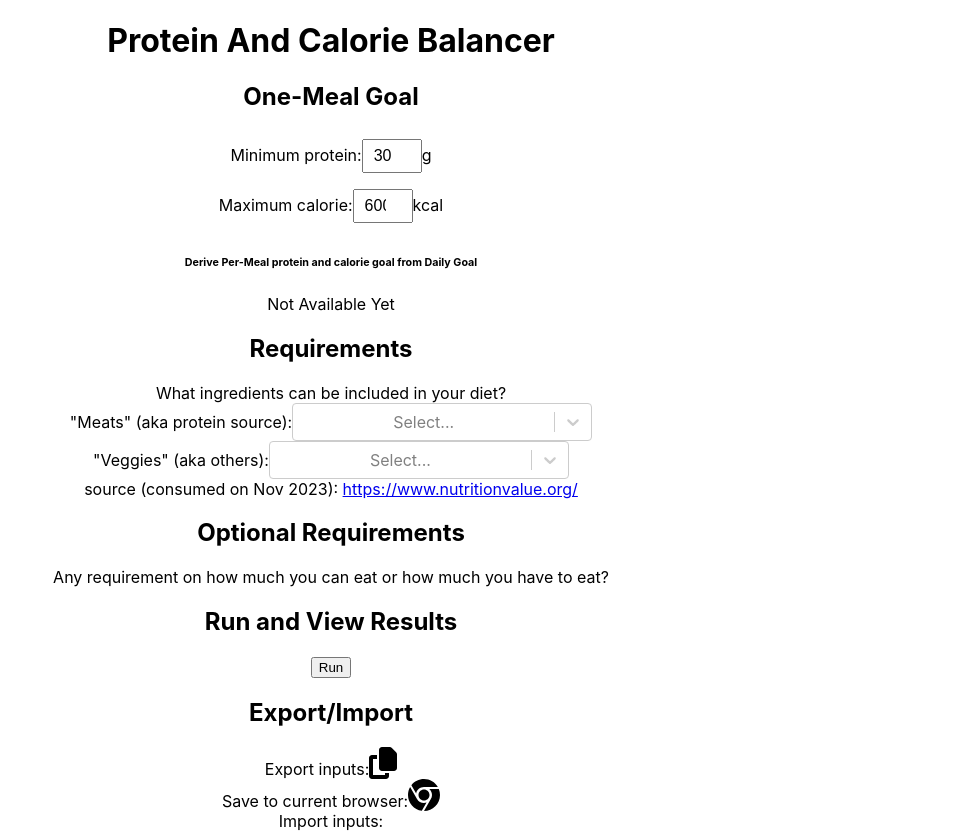
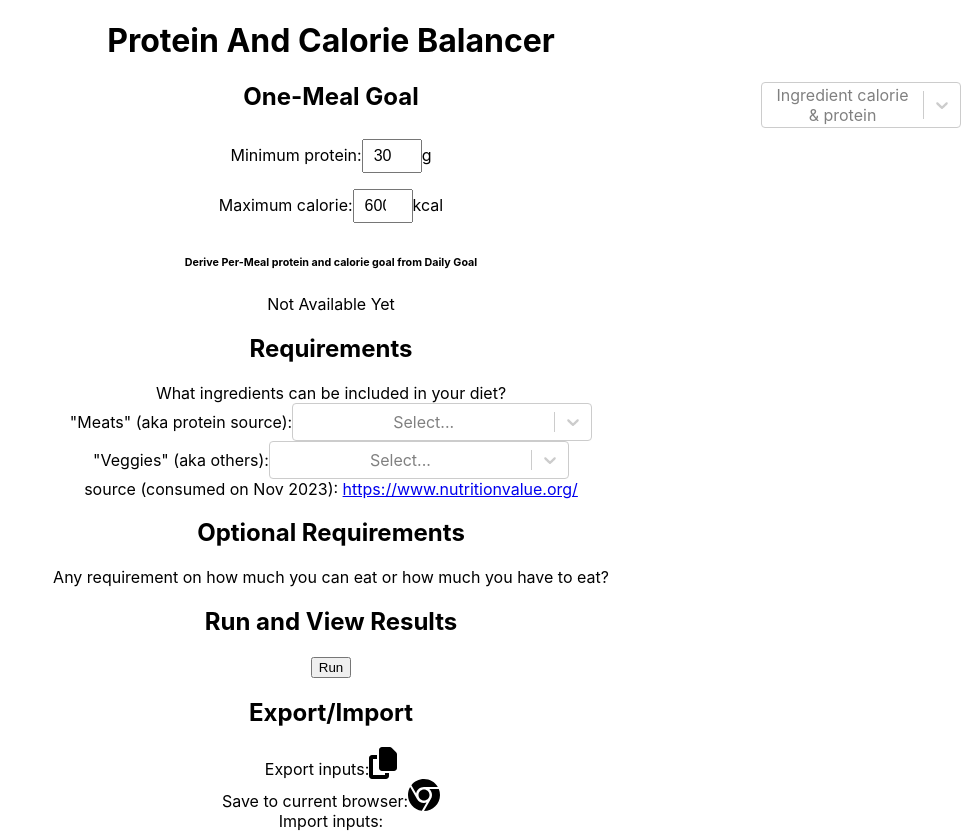
Before and after one commit to harumhl/protein-and-calorie-balancer, a React app: page / in a window 1280 px wide. Shown: the top 833 px of the page, without its empty margins (309-1280 px from the left). Built offline with nearby package versions, Linux system fonts and the light colour scheme.

Commit message:
display protein and calorie of each ingredient / fixing olive oil info!

```diff
--- a/package.json
+++ b/package.json
@@ -1,6 +1,6 @@
 {
   "name": "protein-and-calorie-balancer",
-  "version": "0.2.0",
+  "version": "0.3.0",
   "private": true,
   "dependencies": {
     "@babel/core": "^7.16.0",
--- a/src/App.css
+++ b/src/App.css
@@ -42,6 +42,12 @@
   display: inline-block;
 }
 
+.requirement-dropdown-medium {
+  width: 200px;
+  display: inline-block;
+
+}
+
 .requirement-dropdown-narrow {
   width: 100px;
   display: inline-block;
--- a/src/App.js
+++ b/src/App.js
@@ -131,14 +131,15 @@ const meatOptions = [
     caloriePer100g: 76,
   },
 ];
+
 const veggieOptions = [
   {
     value: "oliveOil",
     label: "Olive Oil",
     source:
-      "https://www.nutritionvalue.org/Egg%2C_fresh%2C_raw%2C_white_nutritional_value.html?size=100%20g",
+      "https://www.nutritionvalue.org/Oil%2C_salad_or_cooking%2C_olive_nutritional_value.html?size=100+g",
     proteinPer100g: 0,
-    caloriePer100g: 40,
+    caloriePer100g: 884,
   },
   {
     value: "butter",
@@ -205,6 +206,13 @@ const veggieOptions = [
     caloriePer100g: 15,
   },
   {
+    value: "celery",
+    label: "Celery",
+    source: "https://www.nutritionvalue.org/Celery%2C_raw_nutritional_value.html?size=100+g",
+    proteinPer100g: 0.7,
+    caloriePer100g: 14,
+  },
+  {
     value: "garlic",
     label: "Garlic",
     source:
@@ -235,6 +243,14 @@ const veggieOptions = [
       "https://www.nutritionvalue.org/Apples%2C_without_skin%2C_raw_nutritional_value.html?size=100+g",
     proteinPer100g: 0.3,
     caloriePer100g: 48,
+  },
+  {
+    value: "appleWithSkin",
+    label: "Apple with skin",
+    source:
+      "https://www.nutritionvalue.org/Apples%2C_with_skin%2C_raw_nutritional_value.html?size=100%20g",
+    proteinPer100g: 0.3,
+    caloriePer100g: 52,
   },
   {
     value: "longGrainBrownRice",
@@ -286,6 +302,8 @@ const optionalRequirementOptions = [
 ];
 
 function App() {
+  const [selectedOption, setSelectedOption] = useState(null);
+
   const [minProtein, setMinProtein] = useState(30);
   const [maxCalorie, setMaxCalorie] = useState(600);
   const [selectedMeatOptions, setSelectedMeatOptions] = useState([]);
@@ -359,6 +377,60 @@ function App() {
   return (
     <div className="App">
       <h1>Protein And Calorie Balancer</h1>
+      <div
+        style={{
+          float: "right",
+          position: "absolute",
+          right: 0,
+          paddingRight: "10px",
+        }}
+      >
+        <Select
+          className="requirement-dropdown-medium"
+          style={{ width: "150px" }}
+          defaultValue={[]}
+          onChange={setSelectedOption}
+          options={[...meatOptions, ...veggieOptions]}
+          isSearchable={true}
+          placeholder="Ingredient calorie & protein"
+        />
+        {selectedOption && (
+          <div>
+            <table style={{ float: "right", borderCollapse: 'collapse', padding: '5px' }}>
+              <thead>
+                <tr>
+                  <td style={{ border: "1px solid #000000" }}>
+                    Calorie per 100g
+                  </td>
+                  <td style={{ border: "1px solid #000000" }}>
+                    Protein per 100g
+                  </td>
+                  <td style={{ border: "1px solid #000000" }}>source</td>
+                </tr>
+              </thead>
+              <tbody>
+                <tr>
+                  <td style={{ border: "1px solid #000000" }}>
+                    {selectedOption.caloriePer100g}
+                  </td>
+                  <td style={{ border: "1px solid #000000" }}>
+                    {selectedOption.proteinPer100g}
+                  </td>
+                  <td style={{ border: "1px solid #000000" }}>
+                    <a
+                      href={`${selectedOption.source}`}
+                      target="_blank"
+                      rel="noopener noreferrer"
+                    >
+                      link
+                    </a>
+                  </td>
+                </tr>
+              </tbody>
+            </table>
+          </div>
+        )}
+      </div>
       <div>
         <h2>One-Meal Goal</h2>
         Minimum protein:
@@ -417,7 +489,11 @@ function App() {
         />
         <br />
         source (consumed on Nov 2023):{" "}
-        <a href="https://www.nutritionvalue.org/">
+        <a
+          href="https://www.nutritionvalue.org/"
+          target="_blank"
+          rel="noopener noreferrer"
+        >
           https://www.nutritionvalue.org/
         </a>
       </div>
@@ -635,7 +711,11 @@ function App() {
             In below chart, the intersection of two lines would be considered
             the optimal solution.
             <br />
-            <a href="https://brilliant.org/wiki/linear-programming/">
+            <a
+              href="https://brilliant.org/wiki/linear-programming/"
+              target="_blank"
+              rel="noopener noreferrer"
+            >
               Good resources
             </a>
             <br />
@@ -649,7 +729,11 @@ function App() {
       </div>
       <div>
         Source and Credit:{" "}
-        <a target="_blank" rel="noopener noreferrer" href="https://github.com/harumhl/protein-and-calorie-balancer">
+        <a
+          target="_blank"
+          rel="noopener noreferrer"
+          href="https://github.com/harumhl/protein-and-calorie-balancer"
+        >
           https://github.com/harumhl/protein-and-calorie-balancer
         </a>
       </div>
```
Also changed, not shown: 1 other file (tests, documents, lock files or other folders).
